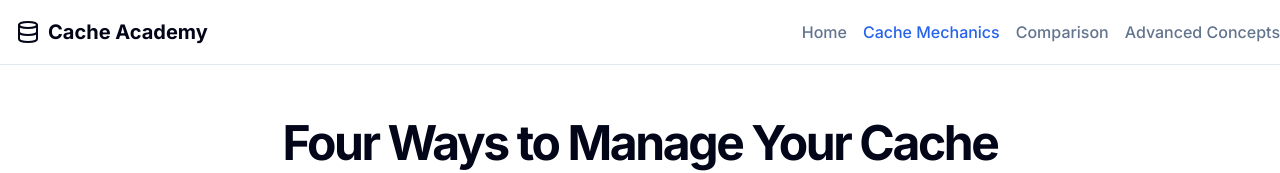
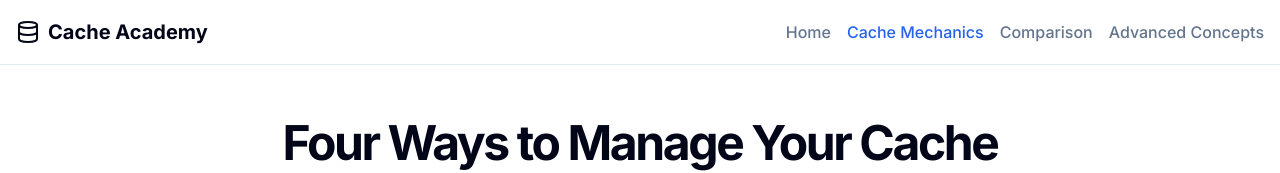
Before and after one commit to ThunderXBlitZ/cache-academy, a Next.js app: page /cache-mechanics in a window 1280 px wide. Shown: the top 173 px of the page. Built offline with nearby package versions, Linux system fonts and the light colour scheme.

Commit message:
update navbar styling

```diff
--- a/app/advanced-concepts/page.tsx
+++ b/app/advanced-concepts/page.tsx
@@ -24,12 +24,12 @@ export default function AdvancedConceptsPage() {
   return (
     <div className="flex min-h-screen flex-col">
       <header className="sticky top-0 z-10 border-b bg-background/95 backdrop-blur">
-        <div className="container flex h-16 items-center justify-between py-4">
+        <div className="flex h-16 items-center justify-between py-4">
           <div className="flex items-center pl-4 gap-2">
             <Database className="h-6 w-6" />
             <h1><a className="text-xl font-bold" href='/'>Cache Academy</a></h1>
           </div>
-          <nav className="flex items-center gap-4">
+          <nav className="flex items-center pr-4 gap-4">
             <Link href="/" className="font-medium text-muted-foreground hover:text-primary">
               Home
             </Link>
--- a/app/cache-mechanics/page.tsx
+++ b/app/cache-mechanics/page.tsx
@@ -11,12 +11,12 @@ export default function CacheMechanicsPage() {
   return (
     <div className="flex min-h-screen flex-col">
       <header className="sticky top-0 z-10 border-b bg-background/95 backdrop-blur">
-        <div className="container flex h-16 items-center justify-between py-4">
+        <div className="flex h-16 items-center justify-between py-4">
           <div className="flex items-center pl-4 gap-2">
             <Database className="h-6 w-6" />
             <h1><a className="text-xl font-bold" href='/'>Cache Academy</a></h1>
           </div>
-          <nav className="flex items-center gap-4">
+          <nav className="flex items-center pr-4 gap-4">
             <Link href="/" className="font-medium text-muted-foreground hover:text-primary">
               Home
             </Link>
--- a/app/comparison/page.tsx
+++ b/app/comparison/page.tsx
@@ -10,12 +10,12 @@ export default function ComparisonPage() {
   return (
     <div className="flex min-h-screen flex-col">
       <header className="sticky top-0 z-10 border-b bg-background/95 backdrop-blur">
-        <div className="container flex h-16 items-center justify-between py-4">
+        <div className="flex h-16 items-center justify-between py-4">
           <div className="flex items-center pl-4 gap-2">
             <Database className="h-6 w-6" />
             <h1><a className="text-xl font-bold" href='/'>Cache Academy</a></h1>
           </div>
-          <nav className="flex items-center gap-4">
+          <nav className="flex items-center pr-4 gap-4">
             <Link href="/" className="font-medium text-muted-foreground hover:text-primary">
               Home
             </Link>
--- a/app/page.tsx
+++ b/app/page.tsx
@@ -10,12 +10,12 @@ export default function HomePage() {
   return (
     <div className="flex min-h-screen flex-col">
       <header className="sticky top-0 z-10 border-b bg-background/95 backdrop-blur">
-        <div className="container flex h-16 items-center justify-between py-4">
+        <div className="flex h-16 items-center justify-between py-4">
           <div className="flex items-center pl-4 gap-2">
             <Database className="h-6 w-6" />
             <h1><a className="text-xl font-bold" href='/'>Cache Academy</a></h1>
           </div>
-          <nav className="flex items-center gap-4">
+          <nav className="flex items-center pr-4 gap-4">
             <Link href="/" className="font-medium text-primary">
               Home
             </Link>
```
